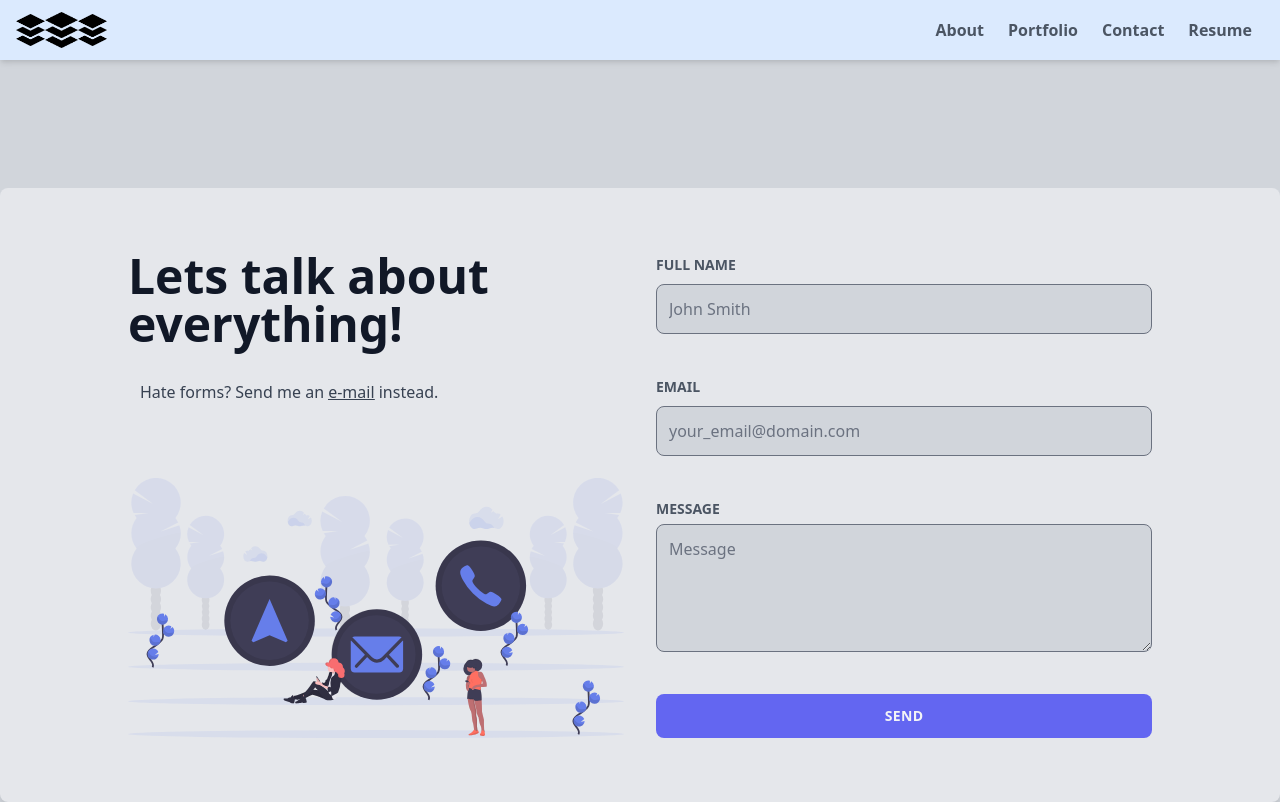
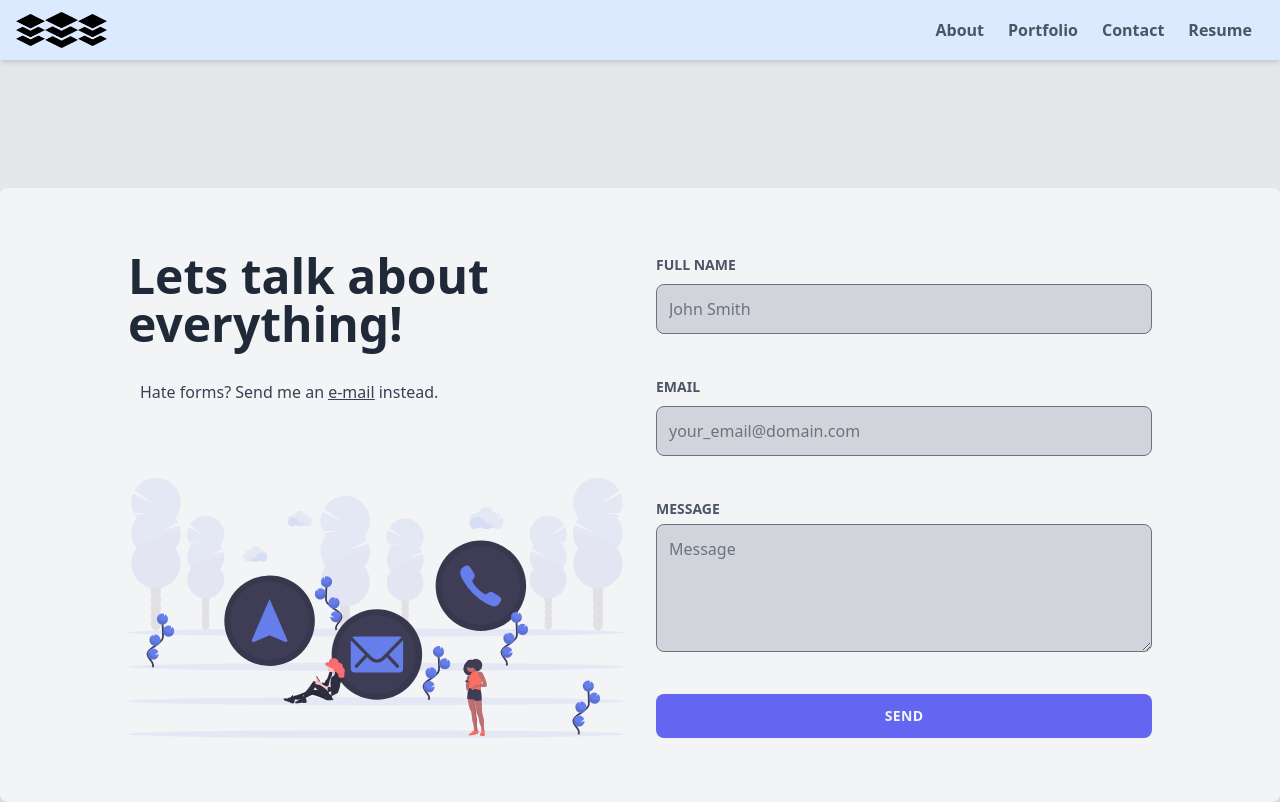
Before and after one commit to EugenioAntonioBonanno/portfolio, a React (Create React App) app: page /contact in a window 1280 px wide. Built offline with nearby package versions, Linux system fonts and the light colour scheme.

Commit message:
lighten body background and form background

```diff
--- a/public/index.html
+++ b/public/index.html
@@ -26,7 +26,7 @@
     -->
     <title>Ginos Portfolio</title>
   </head>
-  <body class="bg-gray-300">
+  <body class="bg-gray-200">
     <noscript>You need to enable JavaScript to run this app.</noscript>
     <div id="root"></div>
     <!--
--- a/src/components/pages/Contact.js
+++ b/src/components/pages/Contact.js
@@ -64,7 +64,7 @@
           </g>
         </svg>
       </div>
-      <div className="max-w-screen-xl md:mt-24 mx-3 px-8 grid gap-8 grid-cols-1 md:grid-cols-2 md:px-12 lg:px-16 xl:px-32 py-16 md:mx-auto bg-gray-200 text-gray-900 rounded-lg shadow-lg">
+      <div className="max-w-screen-xl md:mt-24 mx-3 px-8 grid gap-8 grid-cols-1 md:grid-cols-2 md:px-12 lg:px-16 xl:px-32 py-16 md:mx-auto bg-gray-100 text-gray-800 rounded-lg shadow-lg">
         <div className="flex flex-col justify-between">
           <div>
             <h2 className="text-4xl lg:text-5xl font-bold leading-tight">Lets talk about everything!</h2>
```
Also changed, not shown: 1 other file (tests, documents, lock files or other folders).
